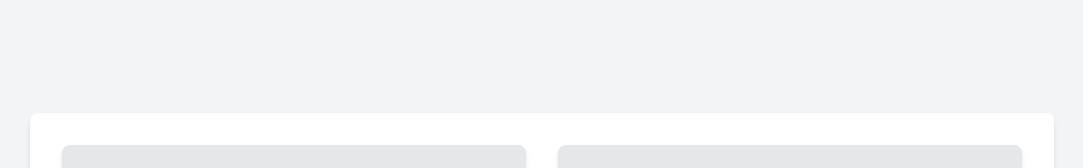
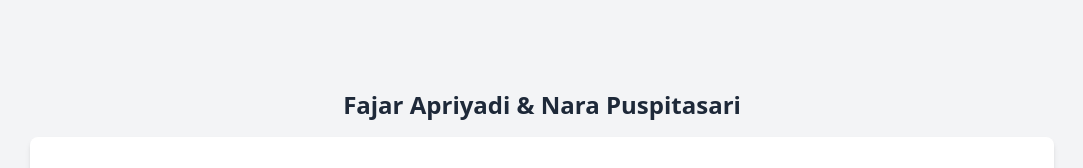
Before and after one commit to Nekitai/Fuzzy, a React (Vite) app in the folder fuzzy/: page / in a window 1280 px wide. Shown: the top 168 px of the page, without its empty margins (98-1181 px from the left). Built offline with nearby package versions, Linux system fonts and the light colour scheme; no server answers.

Commit message:
deploy lagi

```diff
--- a/fuzzy/src/pages/Input.tsx
+++ b/fuzzy/src/pages/Input.tsx
@@ -112,6 +112,7 @@
 
   return (
     <div className="min-h-screen flex flex-col items-center justify-center bg-gray-100 p-4 font-sans">
+      <h1 className="text-2xl font-bold mb-4 text-gray-800">Fajar Apriyadi & Nara Puspitasari</h1>
       <div className="bg-white p-8 rounded-lg shadow-md w-full max-w-5xl lg:flex lg:gap-8 items-stretch">
         {/* Input Section */}
         <div className="bg-gray-200 p-6 rounded-lg w-full lg:w-1/2 shadow-md flex flex-col">
```
